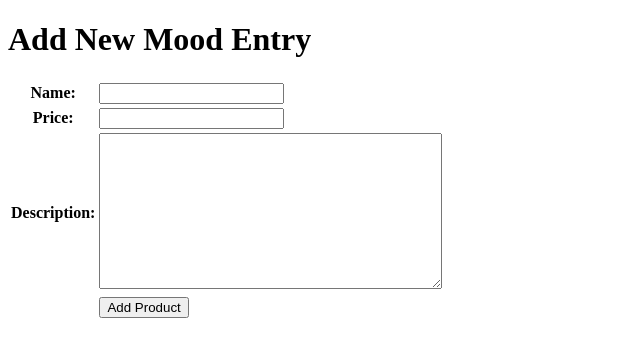
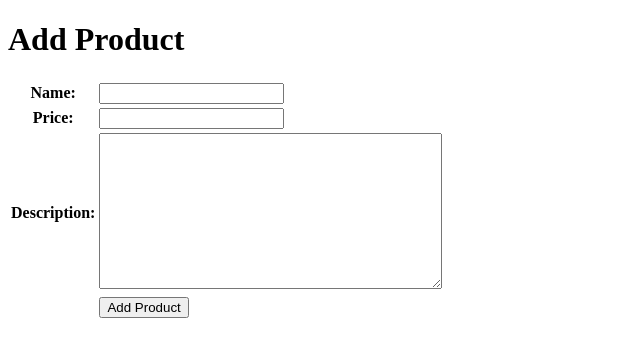
Before and after one commit to NurKhoirunnisaSalsabila/bizz-skinnn, a Django app: page /create-product in a window 1280 px wide. Shown: the top 357 px of the page, without its empty margins (0-640 px from the left). Run offline with Django 5.2, Linux system fonts and the light colour scheme.

Commit message:
ganti create_product.html

```diff
--- a/main/templates/create_product.html
+++ b/main/templates/create_product.html
@@ -1,6 +1,6 @@
 {% extends 'base.html' %}
 {% block content %}
-<h1>Add New Mood Entry</h1>
+<h1>Add Product</h1>
 
 <form method="POST">
   {% csrf_token %}
```
